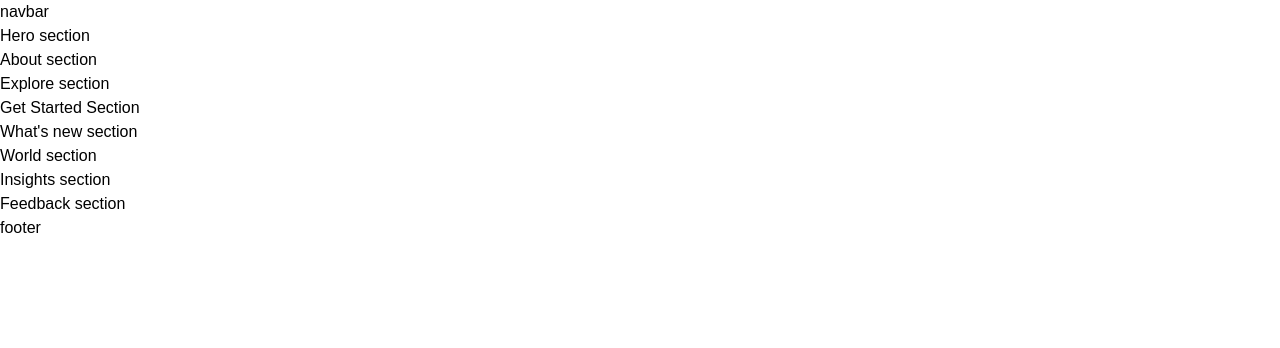
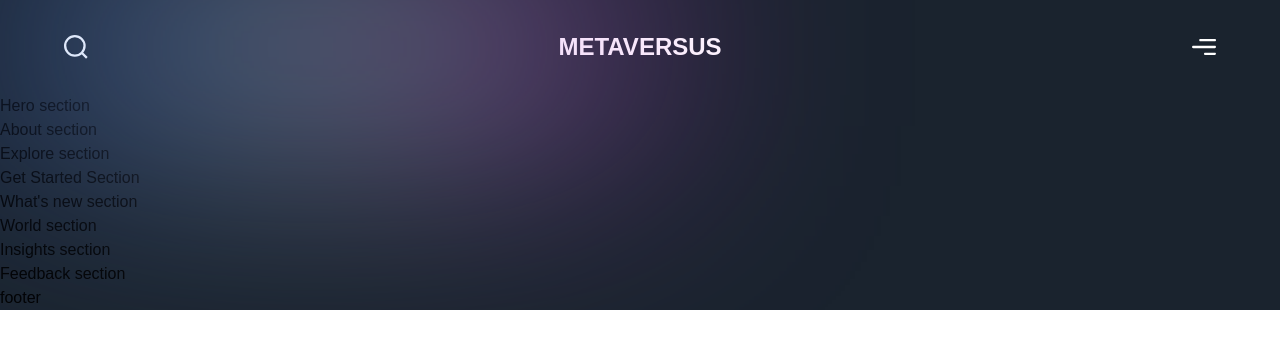
Before and after one commit to Lucas-zz/Metaverse-Frontend, a Next.js app: page / in a window 1280 px wide. Shown: the top 348 px of the page. Built offline with nearby package versions, Linux system fonts and the light colour scheme; a web font is replaced by a local one.

Commit message:
feat: navbar implemented

```diff
--- a/app/page.js
+++ b/app/page.js
@@ -2,7 +2,7 @@
 import { About, Explore, Feedback, GetStarted, Hero, Insights, WhatsNew, World } from '../sections';
 
 const Page = () => (
-  <div>
+  <div className="bg-primary-black overflow-hidden">
     <Navbar />
     <Hero />
     <About />
--- a/components/Navbar.jsx
+++ b/components/Navbar.jsx
@@ -1,9 +1,37 @@
 'use client';
 
+import { motion } from 'framer-motion';
+import Image from 'next/image';
+
+import styles from '../styles';
+import { navVariants } from '../utils/motion';
+
 const Navbar = () => (
-  <nav>
-    navbar
-  </nav>
+  <motion.nav
+    variants={navVariants}
+    initial="hidden"
+    whileInView="show"
+    className={`${styles.xPaddings} py-8 relative`}
+  >
+    <div className="absolute w-[50%] inset-0 gradient-01" />
+    <div className={`${styles.innerWidth} mx-auto flex justify-between gap-8`}>
+      <Image
+        src="/search.svg"
+        alt="Search Icon"
+        width={24}
+        height={24}
+        className="object-contain"
+      />
+      <h2 className="font-extrabold text-[24px] leading-[30px] text-white">METAVERSUS</h2>
+      <Image
+        src="/menu.svg"
+        alt="Menu Icon"
+        width={24}
+        height={24}
+        className="object-contain"
+      />
+    </div>
+  </motion.nav>
 );
 
 export default Navbar;
```
